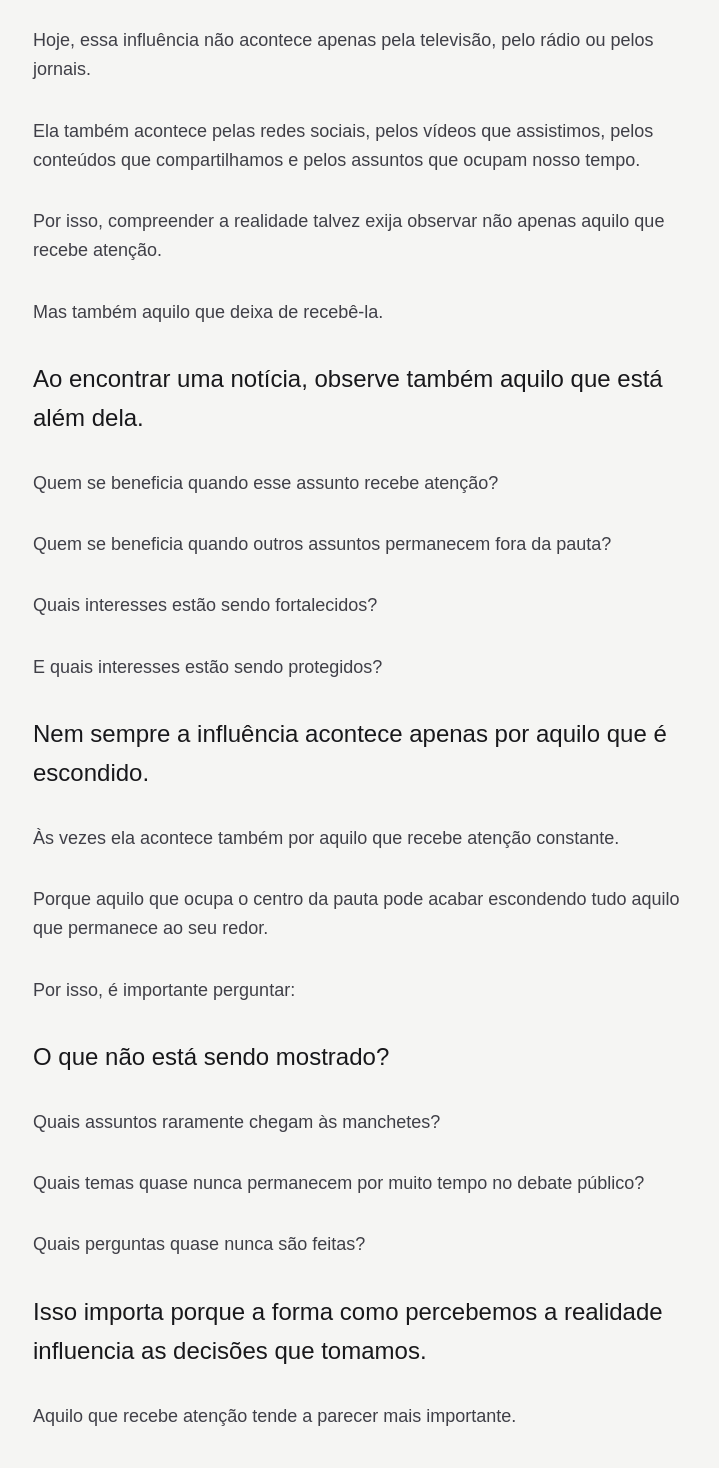
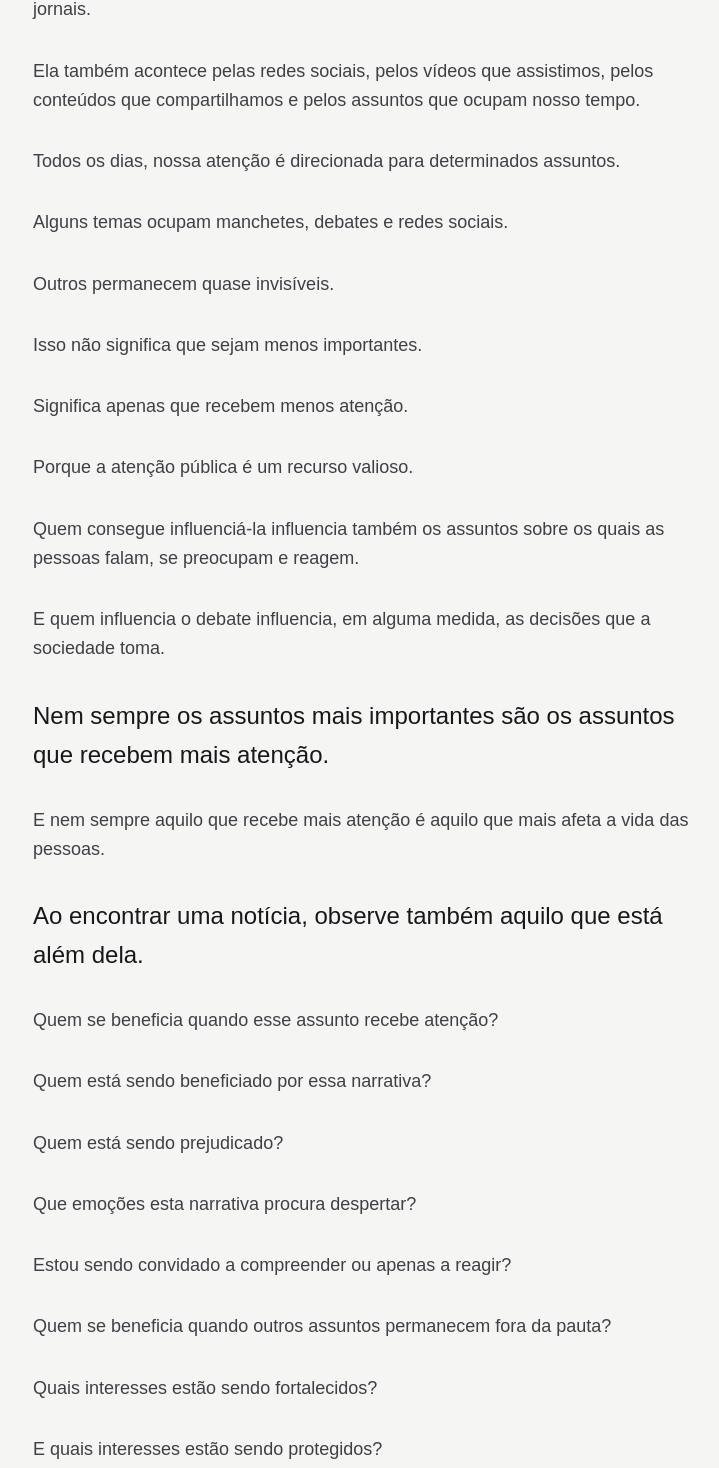
Before and after one commit to naoeseuorg-maker/fora-da-pauta, a Next.js app: page /noticia in a window 1280 px wide. Shown: the part 1323-2791 px from the top of the page, without its empty margins (271-990 px from the left). Built offline with nearby package versions, Linux system fonts and the light colour scheme.

Commit message:
Atualiza pagina noticia

```diff
--- a/app/noticia/page.tsx
+++ b/app/noticia/page.tsx
@@ -16,9 +16,7 @@ export default function NoticiaPage() {
           />
 
           <h1 className="text-4xl md:text-5xl leading-tight font-semibold text-zinc-900 mb-6">
-            Fora da pauta:
-            <br />
-            quem decide
+            Quem decide
             <br />
             o que vira
             <br />
@@ -27,7 +25,7 @@ export default function NoticiaPage() {
 
           <p className="text-lg text-zinc-600 mb-8 max-w-xl mx-auto">
             Uma pergunta sobre notícia, atenção, interesses e aquilo que
-            permanece fora do debate público.
+            permanece fora da pauta.
           </p>
 
           <a
@@ -67,12 +65,48 @@ export default function NoticiaPage() {
             </p>
 
             <p>
-              Por isso, compreender a realidade talvez exija observar não apenas
-              aquilo que recebe atenção.
+              Todos os dias, nossa atenção é direcionada para determinados
+              assuntos.
             </p>
 
             <p>
-              Mas também aquilo que deixa de recebê-la.
+              Alguns temas ocupam manchetes, debates e redes sociais.
+            </p>
+
+            <p>
+              Outros permanecem quase invisíveis.
+            </p>
+
+            <p>
+              Isso não significa que sejam menos importantes.
+            </p>
+
+            <p>
+              Significa apenas que recebem menos atenção.
+            </p>
+
+            <p>
+              Porque a atenção pública é um recurso valioso.
+            </p>
+
+            <p>
+              Quem consegue influenciá-la influencia também os assuntos sobre
+              os quais as pessoas falam, se preocupam e reagem.
+            </p>
+
+            <p>
+              E quem influencia o debate influencia, em alguma medida, as
+              decisões que a sociedade toma.
+            </p>
+
+            <p className="text-2xl leading-relaxed font-medium text-zinc-900">
+              Nem sempre os assuntos mais importantes são os assuntos que
+              recebem mais atenção.
+            </p>
+
+            <p>
+              E nem sempre aquilo que recebe mais atenção é aquilo que mais
+              afeta a vida das pessoas.
             </p>
 
             <p className="text-2xl leading-relaxed font-medium text-zinc-900">
@@ -85,9 +119,24 @@ export default function NoticiaPage() {
             </p>
 
             <p>
-              Quem se beneficia quando outros assuntos permanecem fora da pauta?
+              Quem está sendo beneficiado por essa narrativa?
             </p>
 
+            <p>
+  Quem está sendo prejudicado?
+</p>
+
+<p>
+  Que emoções esta narrativa procura despertar?
+</p>
+
+<p>
+  Estou sendo convidado a compreender ou apenas a reagir?
+</p>
+
+<p>
+  Quem se beneficia quando outros assuntos permanecem fora da pauta?
+</p>
             <p>
               Quais interesses estão sendo fortalecidos?
             </p>
@@ -97,24 +146,10 @@ export default function NoticiaPage() {
             </p>
 
             <p className="text-2xl leading-relaxed font-medium text-zinc-900">
-              Nem sempre a influência acontece apenas por aquilo que é escondido.
+              Mas existe uma pergunta ainda mais importante.
             </p>
 
-            <p>
-              Às vezes ela acontece também por aquilo que recebe atenção
-              constante.
-            </p>
-
-            <p>
-              Porque aquilo que ocupa o centro da pauta pode acabar escondendo
-              tudo aquilo que permanece ao seu redor.
-            </p>
-
-            <p>
-              Por isso, é importante perguntar:
-            </p>
-
-            <p className="text-2xl leading-relaxed font-medium text-zinc-900">
+            <p className="text-3xl md:text-4xl font-semibold text-zinc-900 text-center py-6">
               O que não está sendo mostrado?
             </p>
 
@@ -131,9 +166,18 @@ export default function NoticiaPage() {
               Quais perguntas quase nunca são feitas?
             </p>
 
-            <p className="text-2xl leading-relaxed font-medium text-zinc-900">
-              Isso importa porque a forma como percebemos a realidade influencia
-              as decisões que tomamos.
+            <p>
+              Nem sempre a influência acontece apenas por aquilo que é escondido.
+            </p>
+
+            <p>
+              Às vezes ela acontece também por aquilo que recebe atenção
+              constante.
+            </p>
+
+            <p>
+              Porque aquilo que ocupa o centro da pauta pode acabar escondendo
+              tudo aquilo que permanece ao seu redor.
             </p>
 
             <p>
@@ -141,7 +185,8 @@ export default function NoticiaPage() {
             </p>
 
             <p>
-              Aquilo que permanece fora da pauta tende a parecer menos relevante.
+              Aquilo que permanece fora da pauta tende a parecer menos
+              relevante.
             </p>
 
             <p>
@@ -159,7 +204,7 @@ export default function NoticiaPage() {
             </p>
 
             <p>
-              Mas reduz a chance de seguirmos caminhos que nunca escolhemos
+              Mas reduz a chance de seguirmos caminhos que nunca escolheríamos
               conscientemente.
             </p>
 
```
